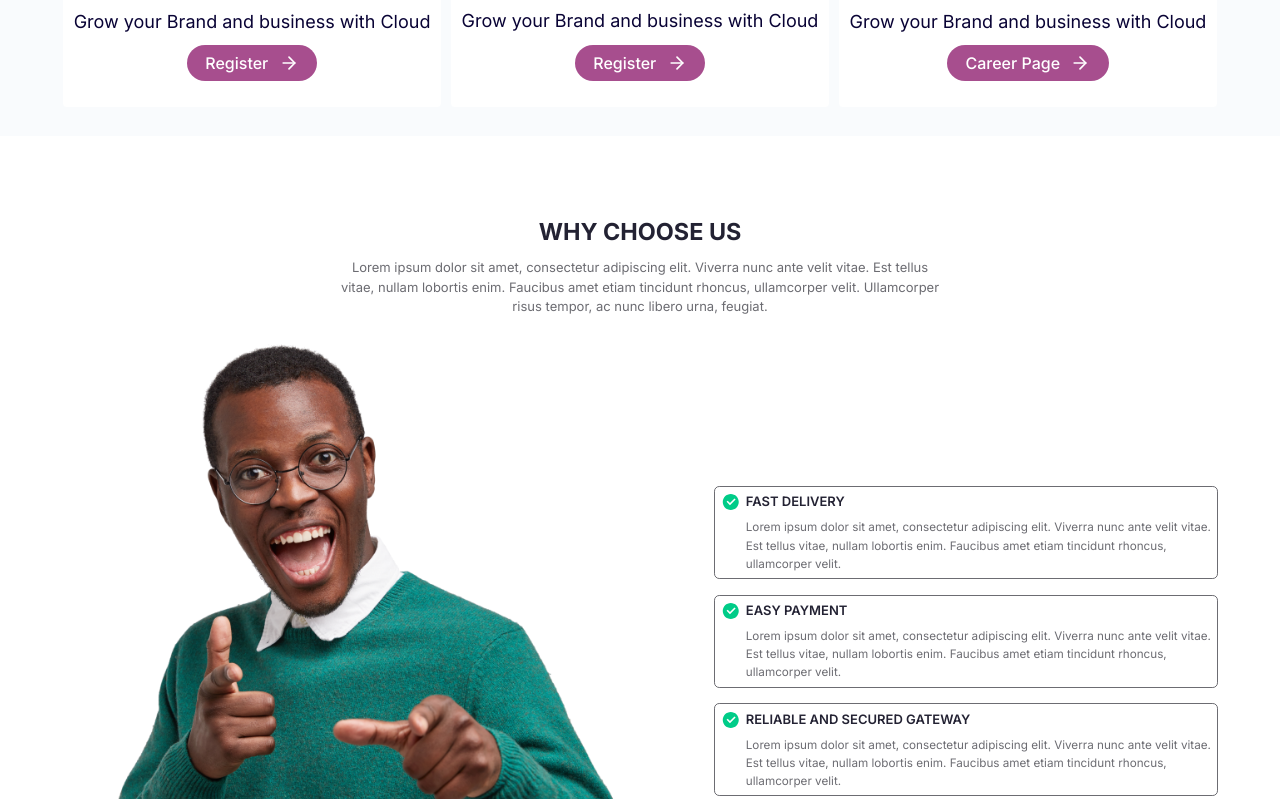
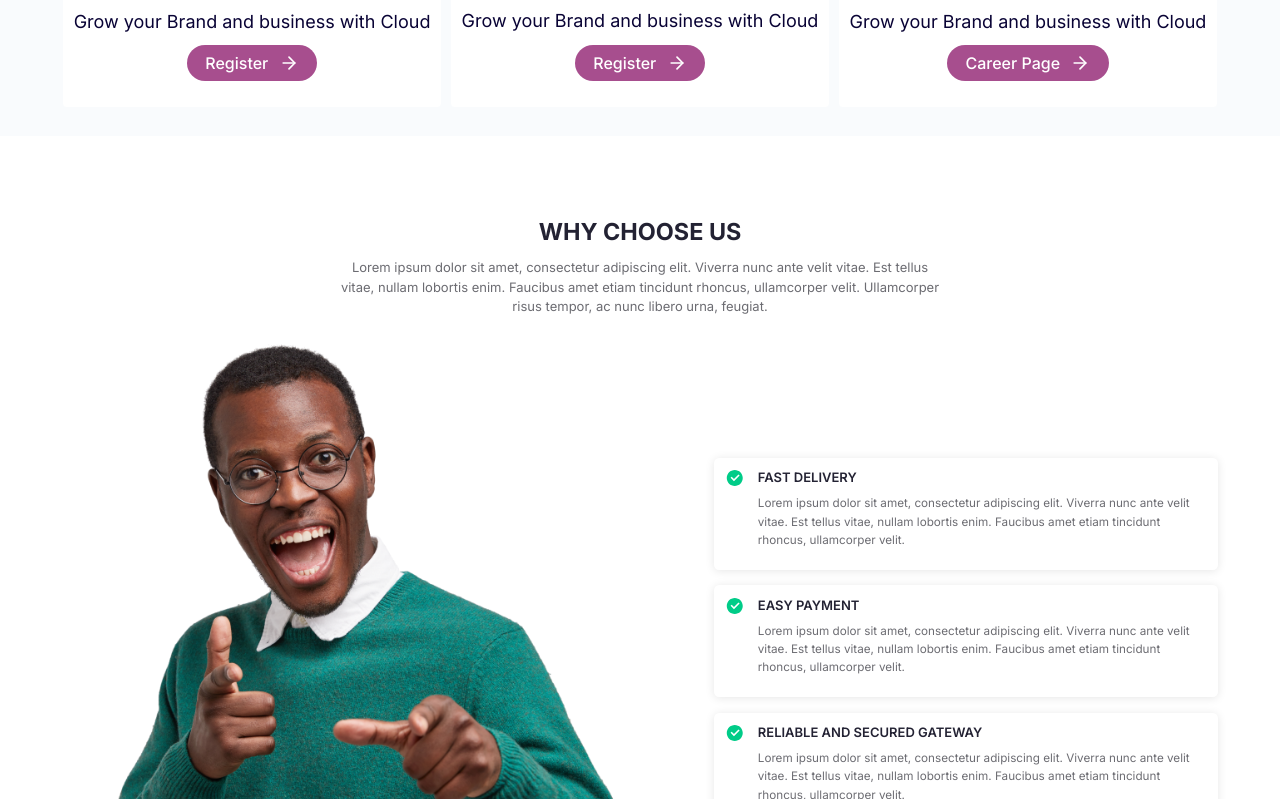
Before and after one commit to Ocuppy/occupyWeb, a Next.js app: page / in a window 1280 px wide. Shown: the part 1841-2640 px from the top of the page. Built offline with nearby package versions, Linux system fonts and the light colour scheme.

Commit message:
update to better match design

```diff
--- a/src/components/views/website/WhyUs.tsx
+++ b/src/components/views/website/WhyUs.tsx
@@ -5,7 +5,7 @@ import Container from "../../shared/Container";
 
 const WhyUs = () => {
   return (
-    <Container className="bg-white">
+    <Container className="bg-white pb-16">
       <section className="flex flex-col gap-6 pt-20">
         <div className="mx-auto w-fit gap-4 space-y-5 px-6 text-center lg:px-0">
           <h1 className="text-4xl font-bold uppercase text-[#232233]">
--- a/src/subComponents/WhyUsCard.tsx
+++ b/src/subComponents/WhyUsCard.tsx
@@ -6,13 +6,19 @@ interface CardProps {
 }
 
 const WhyUsCard: React.FC<CardProps> = ({ data }) => (
-  <div className="border border-[#6C6C72] rounded-lg">
-    <div className="flex items-start gap-2 p-2">
-      <Image src={"/icons/checkGood.svg"} alt="check mark" width={20} height={20} />
-      <div className="flex flex-col gap-3">
-        <h1 className="font-semibold text-xl text-[#232233]">{data.header}</h1>
-        <p className="font-normal text-[#6C6C72] text-lg">{data.text}</p>
-      </div>
+  <div
+    className="flex items-start gap-5 rounded-lg p-4 pb-8"
+    style={{ boxShadow: " 0px 1px 10px 0px #0000001A" }}
+  >
+    <Image
+      src={"/icons/checkGood.svg"}
+      alt="check mark"
+      width={20}
+      height={20}
+    />
+    <div className="flex flex-col gap-3">
+      <h1 className="text-xl font-semibold text-[#232233]">{data.header}</h1>
+      <p className="text-lg font-normal text-[#6C6C72]">{data.text}</p>
     </div>
   </div>
 );
```
